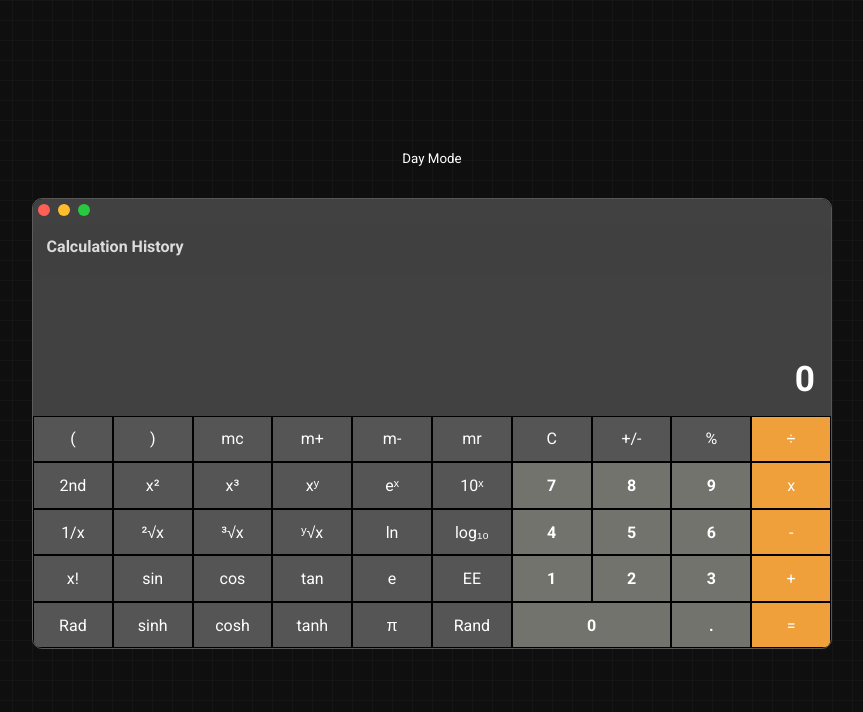
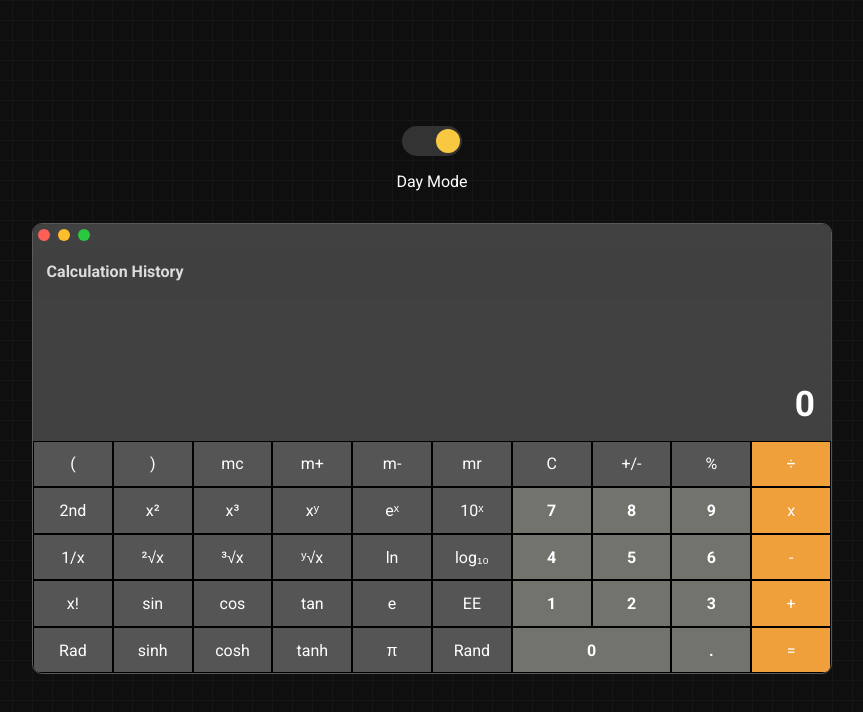
Before and after one commit to tauqueeralam42/Confetti-Calculator, a React (Vite) app: page / in a window 1280 px wide. Shown: the top 712 px of the page, without its empty margins (208-1071 px from the left). Built offline with nearby package versions, Linux system fonts and the light colour scheme.

Commit message:
toogle function css added

```diff
--- a/package.json
+++ b/package.json
@@ -10,6 +10,9 @@
     "preview": "vite preview"
   },
   "dependencies": {
+    "@fortawesome/fontawesome-svg-core": "^6.5.2",
+    "@fortawesome/free-solid-svg-icons": "^6.5.2",
+    "@fortawesome/react-fontawesome": "^0.2.2",
     "react": "^18.3.1",
     "react-confetti-explosion": "^2.1.2",
     "react-dom": "^18.3.1"
--- a/src/App.css
+++ b/src/App.css
@@ -85,6 +85,7 @@ body {
   justify-content: center;
   flex-direction: column;
   gap: 1rem;
+  position: relative;
 }
 
 .calculator {
@@ -236,6 +237,57 @@ body {
 }
 
 
+
+.theme-toggle {
+  position: relative;
+  cursor: pointer;
+  width: 60px;
+  height: 30px;
+  background-color: #333;
+  border-radius: 15px;
+  padding: 3px;
+
+}
+
+.theme-toggle .fa-icon {
+  position: absolute;
+  top: 50%;
+  transform: translateY(-50%);
+  left: 6px;
+  color: #fff;
+  transition: transform 0.3s ease;
+}
+
+.theme-toggle .toggle-track {
+  position: absolute;
+  top: 50%;
+  transform: translateY(-50%);
+  width: 24px;
+  height: 24px;
+  border-radius: 50%;
+  background-color: #f8c940; /* Initial color for day mode */
+  transition: background-color 0.3s ease;
+}
+
+.theme-toggle .toggle-track.day {
+  left: 34px; /* Day mode position */
+}
+
+.theme-toggle .toggle-track.night {
+  left: 4px; /* Night mode position */
+  background-color: #555; /* Color for night mode */
+}
+
+.day-mode .theme-toggle .toggle-track {
+  background-color: #f8c940; /* Day mode color */
+}
+
+.night-mode .theme-toggle .toggle-track {
+  background-color: #555; /* Night mode color */
+}
+
+
+
 @media (max-width: 610px) {
   body {
     padding: 1rem;
--- a/src/App.jsx
+++ b/src/App.jsx
@@ -1,17 +1,22 @@
 import React,{useState} from "react";
 import "./App.css"
 import Calculator from "./components/Calculator";
+import { FontAwesomeIcon } from '@fortawesome/react-fontawesome';
+import { faSun, faMoon } from '@fortawesome/free-solid-svg-icons';
 
 const App = () => {
-  const [isNightMode, setIsNightMode] = useState(false);
-  const toggleTheme = () => {
-    setIsNightMode(!isNightMode);
+  const [isDayMode, setIsDayMode] = useState(true);
+  const toggleDayNightMode = () => {
+    setIsDayMode(!isDayMode);
+    // Add logic to change theme classes or styles based on isDayMode state
   };
   return (
-    <div className={`App ${isNightMode ? 'night-theme' : 'day-theme'}`}>
-    <button className="toggle-theme" onClick={toggleTheme}>
-      {!isNightMode ? 'Day Mode' : 'Night Mode'}
-    </button>
+    <div className={`App ${!isDayMode ? 'night-theme' : 'day-theme'}`}>
+   <div className="theme-toggle" onClick={toggleDayNightMode}>
+        <div className={`toggle-track ${isDayMode ? 'day' : 'night'}`}></div>
+    </div>
+    <div>{isDayMode ? 'Day Mode' : 'Night Mode'}</div>
+
     <div className=".mac-dots">
         <div className=".mac-dot red"></div>
         <div className=".mac-dot orange"></div>
```
Also changed, not shown: src/components/Calculator.jsx (+7 -0 lines), 1 other file (tests, documents, lock files or other folders).
